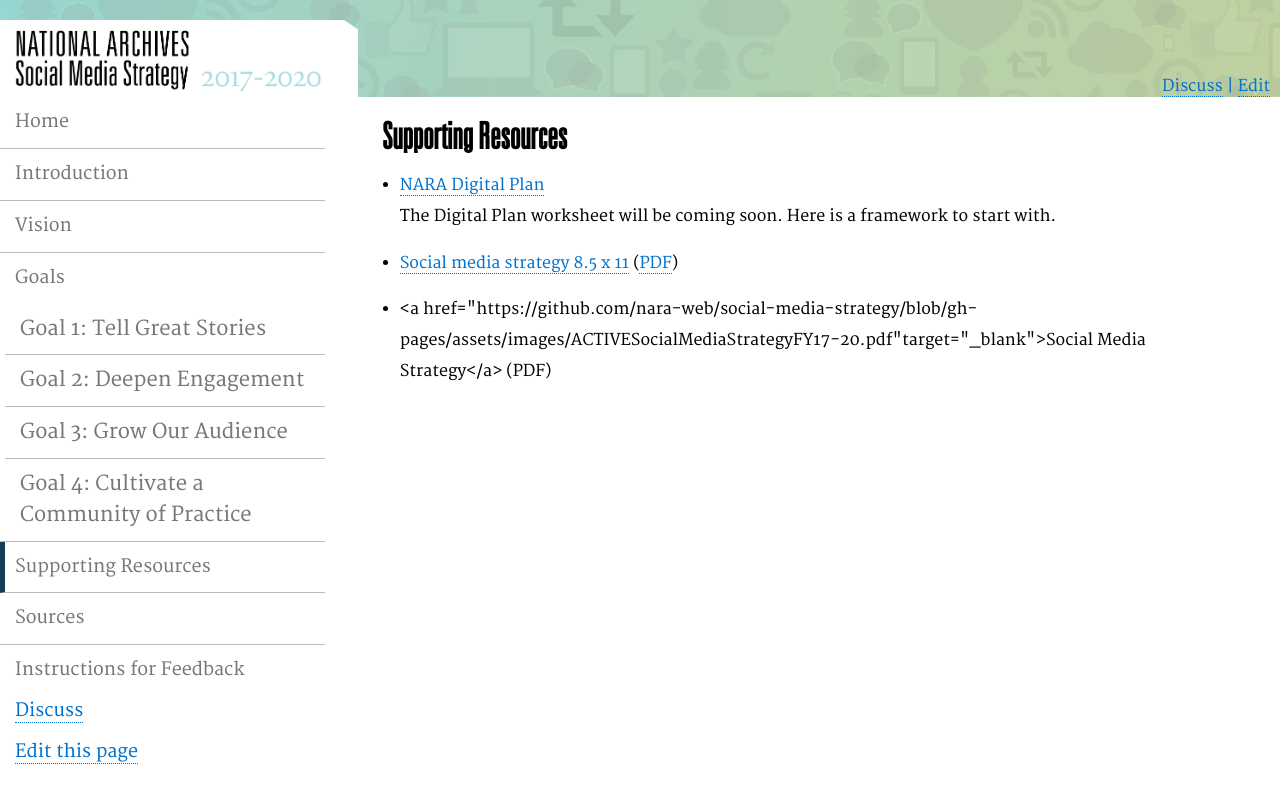
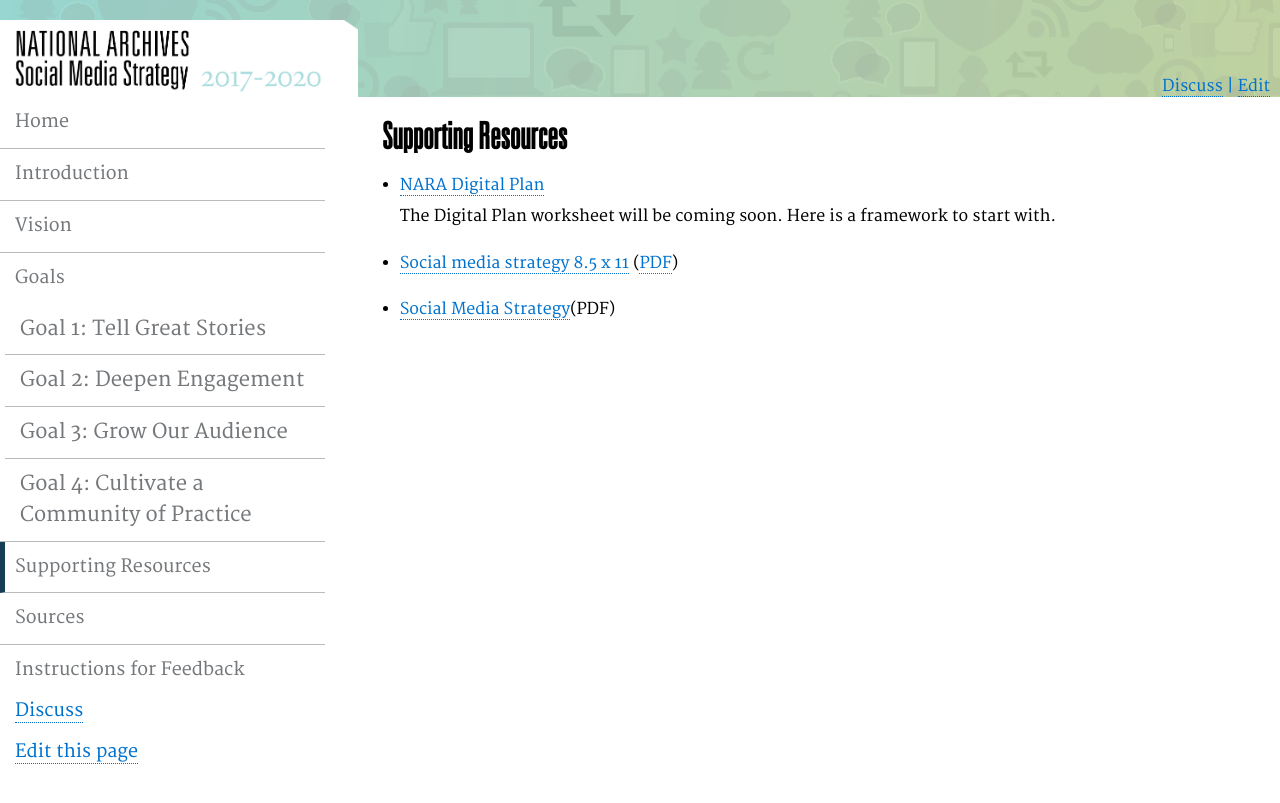
Before and after one commit to usnationalarchives/social-media-strategy, a Jekyll site: the page built from pages/resources.md, in a window 1280 px wide. Shown: the top 803 px of the page. Built offline with Jekyll 4.4.1, drawn with Linux system fonts in a browser that asks for light colours.

Commit message:
Update resources.md
Fixed pdf link

```diff
--- a/pages/resources.md
+++ b/pages/resources.md
@@ -13,8 +13,10 @@
   The Digital Plan worksheet will be coming soon. Here is a framework to start with.
   </li>
   <li>
-  <a href="../assets/images/Social media strategy 8.5 x 11 (2).jpg">Social media strategy 8.5 x 11</a>
+  <a href="../assets/images/Social media strategy 8.5 x 11 (2).jpg" target="_blank">Social media strategy 8.5 x 11</a>
   (<a href="https://github.com/nara-web/social-media-strategy/blob/gh-pages/assets/images/Social%20Media%20Strategy%208.5%20x%2011.pdf" target="_blank">PDF</a>)
   </li>
   <li>
-  <a href="https://github.com/nara-web/social-media-strategy/blob/gh-pages/assets/images/ACTIVESocialMediaStrategyFY17-20.pdf"target="_blank">Social Media Strategy</a> (PDF)
+  <a href="https://github.com/nara-web/social-media-strategy/blob/gh-pages/assets/images/ACTIVESocialMediaStrategyFY17-20.pdf" target="_blank">Social Media Strategy</a>(PDF)
+</li>
+</ul>
```
